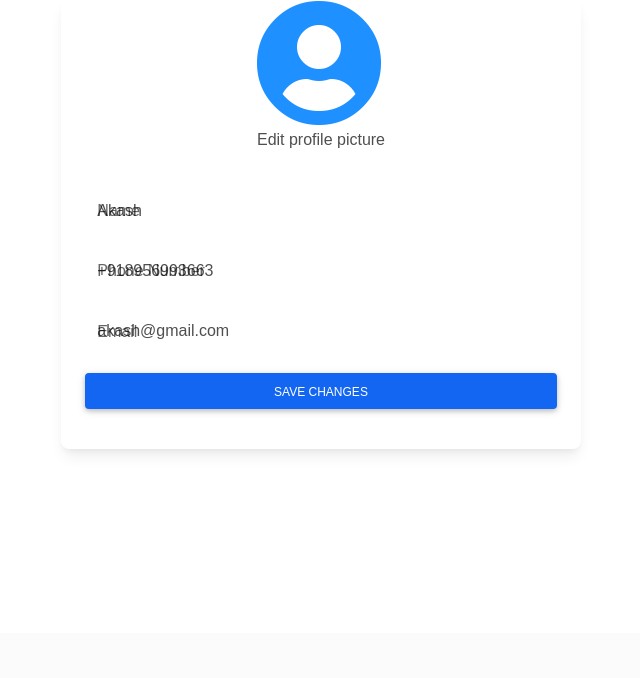
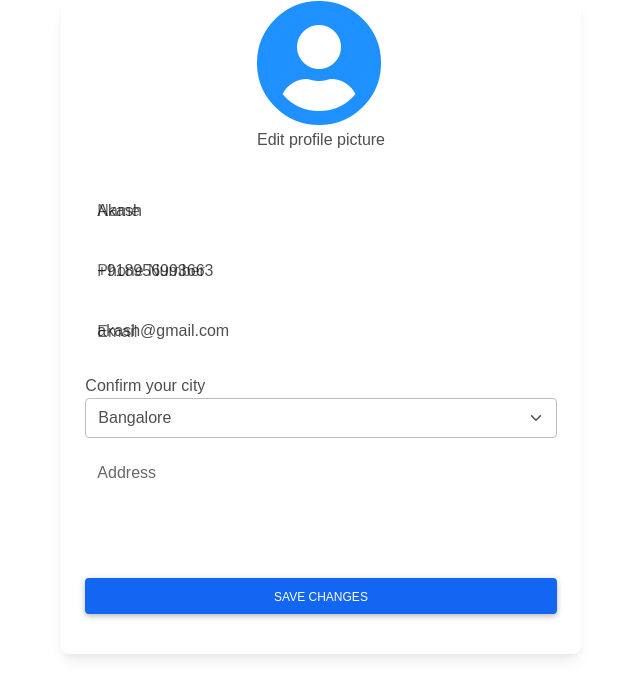
Before and after one commit to akashsivanandan19/EDAI, a Django app: page /profile/ in a window 1280 px wide. Shown: the part 167-845 px from the top of the page, without its empty margins (319-959 px from the left). Before the commit the page ends 619 px from the top, so only its background shows below. Run offline with Django 3.2, Linux system fonts and the light colour scheme; a user stored in the database is signed in; data comes from the database, SQL or seed files in the repository; both versions use the stored data as it was after the commit; some libraries are stand-ins or nearby versions.

Commit message:
Made some changes to the profile.html file to allow employees to update their experience and for all users to update their city. Also made the requisite changes in the view to let the form handle the extra fields

```diff
--- a/templates/citypicker.html
+++ b/templates/citypicker.html
@@ -1,8 +1,8 @@
 <!DOCTYPE html>
 <html lang="en">
 <body>
- <label for="form-selection2 mb-4" style="margin-top: 1rem">Confirm your city</label>
-             <select class="form-select" aria-label="Default select example" id ="form-selection2" style="margin-top: 1rem; margin-bottom: 1rem" name="city">
+ <label for="form-selection2 mb-4" >Confirm your city</label>
+             <select class="form-select" aria-label="Default select example" id ="form-selection2" style=" margin-bottom: 1rem" name="city">
              {% if city == "Pune" %}
                   <option selected value="Pune">{{ city }}</option>
                   <option value="Mumbai">Mumbai</option>
@@ -28,7 +28,7 @@
                   <option value="B">Bangalore</option>
                  {% endif %}
              {% if city is None %}
-                  <option value="B">{{ city }}</option>
+                  <option value="B">Bangalore</option>
                   <option value="M">Mumbai</option>
                   <option value="D">Delhi</option>
                   <option value="B">Bangalore</option>
--- a/templates/profile.html
+++ b/templates/profile.html
@@ -68,22 +68,23 @@
         <label class="form-label" for="email">Email</label>
       </div>
 
-          {% if type == 'employer' %}
-           <!-- Address input -->
+
+        <!-- City input -->
+      {% include 'citypicker.html' %}
+
+       {% if type == 'employee' %}
+           <div class="form-outline mb-4 w-100">
+      <input type="number" name="experience" id="experience"  class="form-control" />
+{#          {{ form.login }}#}
+        <label class="form-label" for="experience">Experience (in years)</label>
+      </div>
+      {% endif %}
+
+          <!-- Address input -->
       <div class="form-outline mb-4">
         <input type="text" style="height: 100px" class="form-control" name="address" id="address" value="{{ employer.address}}"/>
         <label class="form-label" for="address">Address</label>
       </div>
-      {% endif %}
-
-       {% if type == 'employee' %}
-           <!-- Experience input -->
-      <div class="form-outline mb-4">
-        <input type="text" style="height: 100px" class="form-control" name="address" id="address" value="{{ employee }}"/>
-{#          {{ form.email }}#}
-        <label class="form-label" for="address">Address</label>
-      </div>
-      {% endif %}
 
 
 
--- a/webapp/forms.py
+++ b/webapp/forms.py
@@ -75,6 +75,8 @@ class CustomLoginForm(LoginForm):
 
 class EditProfileForm(forms.Form):
     name = forms.CharField(widget=forms.TextInput(attrs={"class": "form-control"}))
+    experience = forms.IntegerField(required=False, widget=forms.NumberInput(attrs={"class": "form-control"}))
+    city = forms.CharField(widget=forms.TextInput(attrs={"class": "form-select"}))
     email = forms.CharField(widget=forms.TextInput(attrs={"class": "form-control"}))
     address = forms.CharField(required=False, widget=forms.TextInput(attrs={"class": "form-control"}))
     phno = PhoneNumberField(widget=forms.TextInput(attrs={"class": "form-control"}))
--- a/webapp/views.py
+++ b/webapp/views.py
@@ -80,7 +80,7 @@ def profile_view(request):
     print(request.user.email)
     user_object = CustomUser.objects.get(email=request.user.email)
     try:
-        employee_object = Employee.objects.filter(email=user_object)
+        employee_object = Employee.objects.get(email=user_object)
         if employee_object:
             context = {
                 'type': 'employee',
@@ -96,13 +96,22 @@ def profile_view(request):
             name = form.cleaned_data['name']
             email = form.cleaned_data['email']
             phno = form.cleaned_data['phno']
+            experience = form.cleaned_data['experience']
+            city = form.cleaned_data['city']
             address = form.cleaned_data['address']
-            user = CustomUser.objects.get(email=request.user)
+            user = CustomUser.objects.get(email=request.user.email)
+            employee = Employee.objects.get(email=user)
 
             user.name = name
             user.email = email
             user.phno = phno
+
             user.address = address
+            user.city = city
+
+            employee.experience = experience
+
+            employee.save(update_fields=['experience'])
             user.save()
             print(form.errors)
 
@@ -110,6 +119,7 @@ def profile_view(request):
                 name=name, email=email, phno=phno,
             )
             obj.save()
+            return redirect('/success')
 
         else:
             print(form.errors)
```
Also changed, not shown: db.sqlite3.
